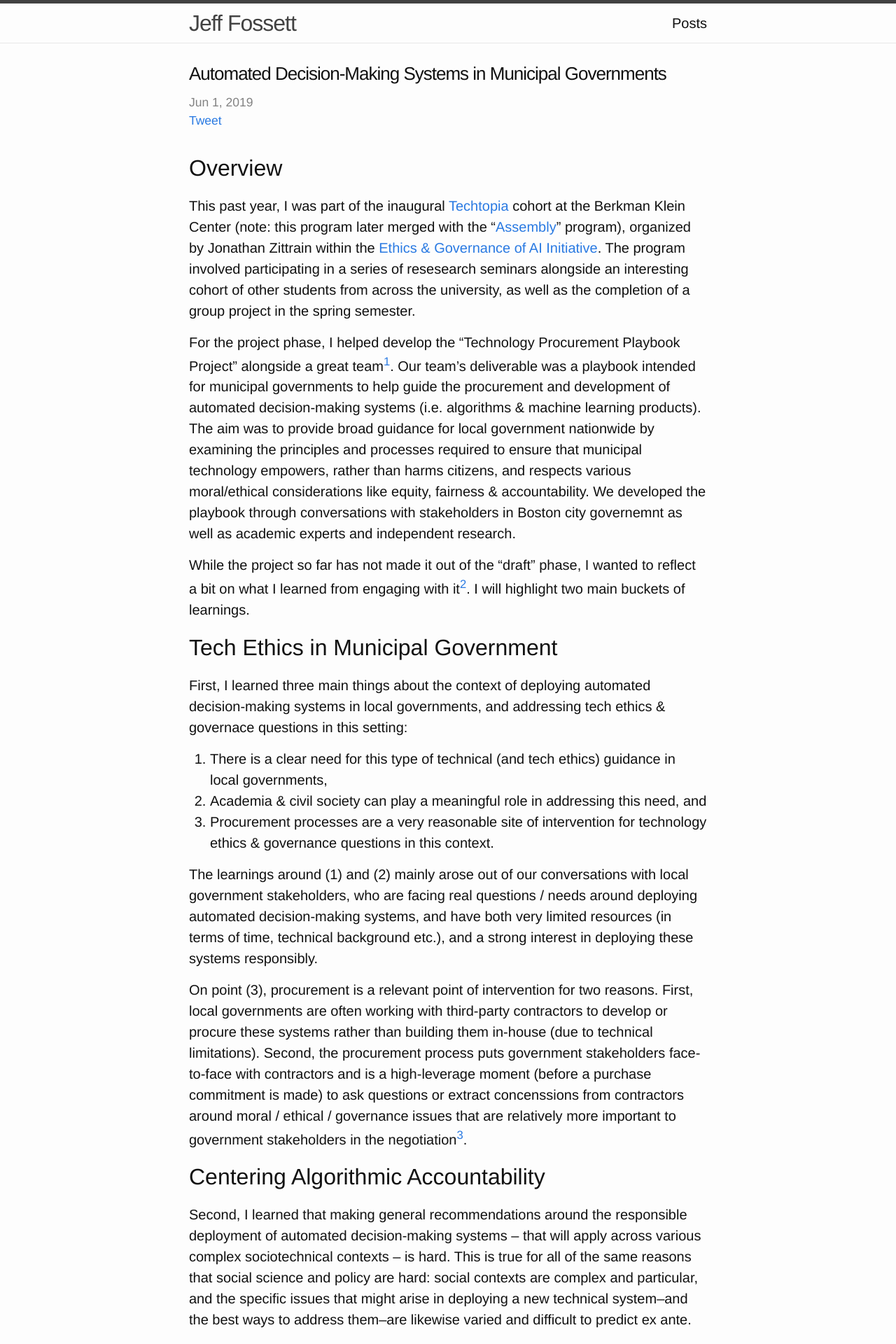
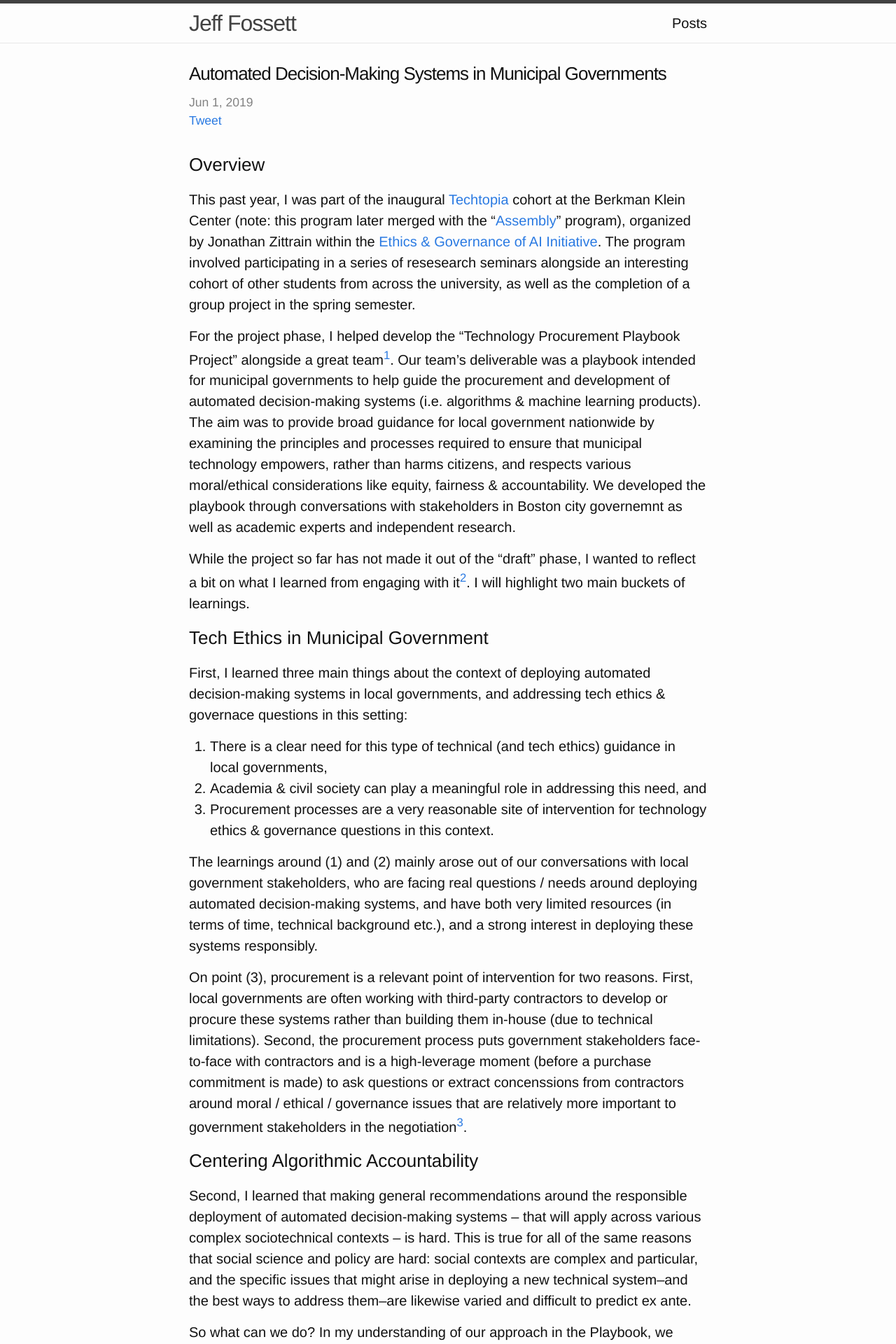
Before and after one commit to Fossj117/fossj117.github.io, a Jekyll site: the page built from _posts/2019-06-01-techtopia-assembly.md, in a window 1280 px wide. Shown: the top 1920 px of the page at 70% size. Built offline with Jekyll 4.4.1, drawn with Linux system fonts in a browser that asks for light colours; a script that is not in the unit is left out; comment, search, counter and statistics services are not loaded.

Commit message:
make headers smaller

```diff
--- a/_posts/2019-06-01-techtopia-assembly.md
+++ b/_posts/2019-06-01-techtopia-assembly.md
@@ -7,7 +7,7 @@ mathjax: true
 comments: true
 ---
 
-## Overview
+### Overview
 
 This past year, I was part of the inaugural [Techtopia](https://cyber.harvard.edu/projects/techtopia) cohort at the Berkman Klein Center (note: this program later merged with the "[Assembly](https://www.berkmankleinassembly.org/)" program), organized by Jonathan Zittrain within the [Ethics & Governance of AI Initiative](https://cyber.harvard.edu/topics/ethics-and-governance-ai). The program involved participating in a series of resesearch seminars alongside an interesting cohort of other students from across the university, as well as the completion of a group project in the spring semester.
 
@@ -15,7 +15,7 @@ For the project phase, I helped develop the "Technology Procurement Playbook Pro
 
 While the project so far has not made it out of the "draft" phase, I wanted to reflect a bit on what I learned from engaging with it[^2]. I will highlight two main buckets of learnings.
 
-## Tech Ethics in Municipal Government
+### Tech Ethics in Municipal Government
 
 First, I learned three main things about the context of deploying automated decision-making systems in local governments, and addressing tech ethics & governace questions in this setting:
 
@@ -27,7 +27,7 @@ The learnings around (1) and (2) mainly arose out of our conversations with loca
 
 On point (3), procurement is a relevant point of intervention for two reasons. First, local governments are often working with third-party contractors to develop or procure these systems rather than building them in-house (due to technical limitations). Second, the procurement process puts government stakeholders face-to-face with contractors and is a high-leverage moment (before a purchase commitment is made) to ask questions or extract concenssions from contractors around moral / ethical / governance issues that are relatively more important to government stakeholders in the negotiation[^3].
 
-## Centering Algorithmic Accountability
+### Centering Algorithmic Accountability
 
 Second, I learned that making general recommendations around the responsible deployment of automated decision-making systems -- that will apply across various complex sociotechnical contexts -- is hard. This is true for all of the same reasons that social science and policy are hard: social contexts are complex and particular, and the specific issues that might arise in deploying a new technical system--and the best ways to address them--are likewise varied and difficult to predict ex ante.
 
```
